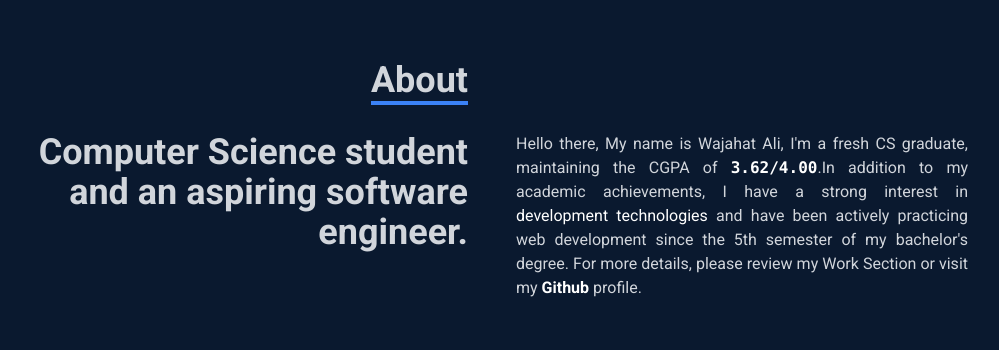
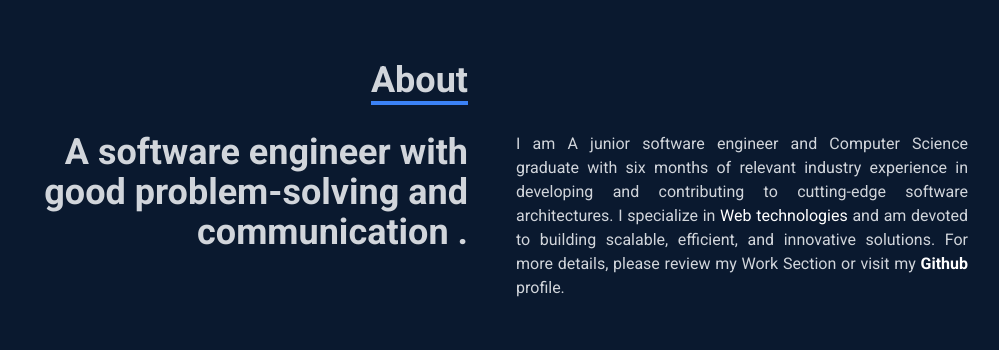
Before and after one commit to wajaht-ali/tailwind_Portfolio_Project, a React (Vite) app: page / in a window 1280 px wide. Shown: the part 1020-1370 px from the top of the page, without its empty margins (156-1155 px from the left). Built offline with nearby package versions, Linux system fonts and the light colour scheme.

Commit message:
feat: updated the About section

```diff
--- a/src/components/About.jsx
+++ b/src/components/About.jsx
@@ -13,13 +13,12 @@ const About = () => {
                 </div>
                 <div className="max-w-[1000px] grid sm:grid-cols-2 gap-8 w-full">
                     <div className="sm:text-right pb-6 pl-4">
-                        <p className="text-4xl inline font-bold">Computer Science student and an aspiring software engineer.</p>
+                        <p className="text-4xl inline font-bold">A software engineer with good problem-solving and communication .</p>
                     </div>
                     <div className="px-4 text-justify">
-                        <p>Hello there, My name is Wajahat Ali, I&apos;m a fresh CS graduate, maintaining the CGPA of <code className="text-white font-semibold">3.62/4.00</code>.In addition to my academic achievements, I have a strong interest in <span className="text-white">development technologies</span> and have been actively practicing web development since the 5th semester of my bachelor's degree. For more details, please review my Work Section or visit my <a className="text-white cursor-pointer font-semibold" rel="noreferrer" target="_blank" href="https://www.github.com/wajaht-ali/">Github</a> profile.</p>
+                        <p> I am A junior software engineer and Computer Science graduate with six months of relevant industry experience in developing and contributing to cutting-edge software architectures. I specialize in  <span className="text-white">Web technologies</span> and am devoted to building scalable, efficient, and innovative solutions. For more details, please review my Work Section or visit my <a className="text-white cursor-pointer font-semibold" rel="noreferrer" target="_blank" href="https://www.github.com/wajaht-ali/">Github</a> profile.</p>
                     </div>
                 </div>
-
             </div>
         </div>
     )
```
